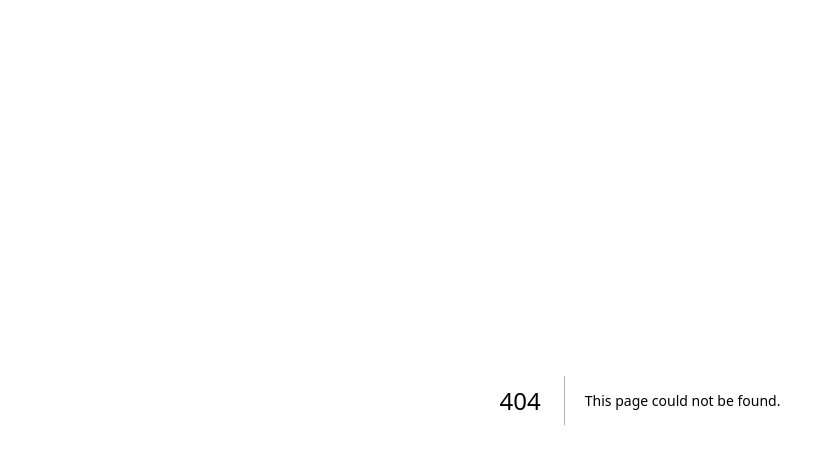
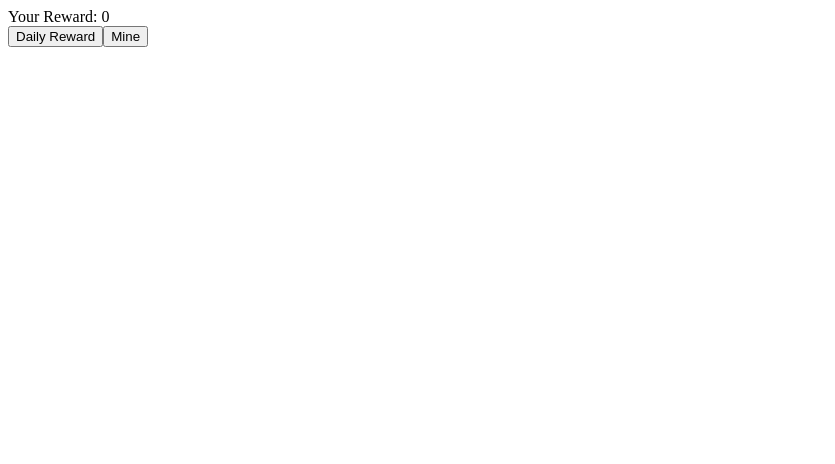
Before and after one commit to Ekehi/xp-earner-main, a Next.js app in the folder client/: page /ClaimReward in a window 1280 px wide. Before the commit this address had no page. Shown: the top 464 px of the page, without its empty margins (0-835 px from the left). Built offline with nearby package versions, Linux system fonts and the light colour scheme.

Commit message:
checkout

```diff
--- /dev/null
+++ b/client/src/pages/ClaimReward.js
@@ -0,0 +1,105 @@
+import React, { useState, useEffect } from 'react';
+import axios from 'axios';
+
+const Rewards = ({ userId }) => {
+  const [dailyNextClaim, setDailyNextClaim] = useState(null);
+  const [hour12NextClaim, set12HourNextClaim] = useState(null);
+  const [isLoading, setIsLoading] = useState(false);
+  const [timeLeft, setTimeLeft] = useState(43200); // 12 hours in seconds
+  const [claimAmount, setClaimAmount] = useState(0);
+
+  const claimDailyReward = async () => {
+    setIsLoading(true);
+    try {
+      const response = await axios.post('/api/rewards/claim-daily-reward', { userId });
+      if (response.data.success) {
+        alert(`You have received ${response.data.points} points!`);
+        setDailyNextClaim(new Date(response.data.nextDailyClaim));
+      } else {
+        alert(response.data.message);
+      }
+    } catch (error) {
+      console.error('Error claiming daily reward:', error);
+      alert('An error occurred. Please try again later.');
+    } finally {
+      setIsLoading(false);
+    }
+  };
+
+  const claim12HourReward = async () => {
+    setIsLoading(true);
+    try {
+      const response = await axios.post('/api/rewards/claim-12hour-reward', { userId });
+      if (response.data.success) {
+        alert(`You have received ${response.data.points} points!`);
+        set12HourNextClaim(new Date(response.data.next12HourClaim));
+        setClaimAmount(response.data.points);
+        setTimeLeft(43200); // Reset timer
+      } else {
+        alert(response.data.message);
+      }
+    } catch (error) {
+      console.error('Error claiming 12-hour reward:', error);
+      alert('An error occurred. Please try again later.');
+    } finally {
+      setIsLoading(false);
+    }
+  };
+
+  const calculateRemainingTime = (nextClaim) => {
+    const now = new Date();
+    const diff = nextClaim - now;
+    const hours = Math.floor(diff / (1000 * 60 * 60));
+    const minutes = Math.floor((diff % (1000 * 60 * 60)) / (1000 * 60));
+    const seconds = Math.floor((diff % (1000 * 60)) / 1000);
+    return `${hours}h ${minutes}m ${seconds}s`;
+  };
+
+  useEffect(() => {
+    const interval = setInterval(() => {
+      if (hour12NextClaim) {
+        const diff = Math.floor((hour12NextClaim - new Date()) / 1000);
+        setTimeLeft(diff > 0 ? diff : 0);
+      }
+    }, 1000);
+
+    return () => clearInterval(interval);
+  }, [hour12NextClaim]);
+
+  const formatTime = (seconds) => {
+    const hours = Math.floor(seconds / 3600);
+    const minutes = Math.floor((seconds % 3600) / 60);
+    const secs = seconds % 60;
+    return `${hours}h ${minutes}m ${secs}s`;
+  };
+
+  return (
+      <div className="flex flex-col items-center h-fit w-full mb-5 mt-4 mx-5">
+        <div className="w-full rounded-2xl h-fit relative mt-1 border-2 border-slate-900">
+          <div
+            className="relative h-9 rounded-xl bg-gradient-to-r from-gray-300 via-pink-400 to-blue-900"
+            style={{ width: `${(timeLeft / 43200) * 100}%` }}
+          ></div>
+          <span className="absolute inset-0 flex justify-center items-center text-white font-bold">
+            {timeLeft === 43200 ? `Your Reward: ${claimAmount}` : formatTime(timeLeft)}
+          </span>
+        </div>
+
+
+      <div className="relative w-full flex flex-row justify-between">
+        <button
+          className="text-white font-bold py-2 px-4 rounded-full mt-4 border-solid border-white bg-yellow-500 hover:bg-transparent border-s-2"
+          onClick={claimDailyReward} disabled={(dailyNextClaim && dailyNextClaim > new Date()) || isLoading}>
+          Daily Reward {dailyNextClaim && dailyNextClaim > new Date() && `in ${calculateRemainingTime(dailyNextClaim)}`}
+        </button>
+        <button
+          className="text-white font-bold py-2 px-4 rounded-full mt-4 border-solid border-white bg-yellow-500 hover:bg-transparent border-s-2"
+          onClick={claim12HourReward} disabled={(hour12NextClaim && hour12NextClaim > new Date()) || isLoading}>
+          Mine {hour12NextClaim && hour12NextClaim > new Date() && `in ${calculateRemainingTime(hour12NextClaim)}`}
+        </button>
+      </div>
+    </div >
+  );
+};
+
+export default Rewards;
--- a/client/src/pages/Homepage/homepage.js
+++ b/client/src/pages/Homepage/homepage.js
@@ -3,7 +3,7 @@ import { React, useEffect, useState } from 'react';
 import { AppRoot, Avatar } from '@telegram-apps/telegram-ui';
 import axios from 'axios';
 import './Style.css';
-import Countdown from '../coutdown';
+import ClaimReward from '../ClaimReward';
 import '@telegram-apps/telegram-ui/dist/styles.css';
 
 function App() {
@@ -125,7 +125,7 @@ function App() {
                 </div>
 
                 <div className="container absolute mt-3 mx-auto p-4 bottom-6">
-                    <Countdown
+                    <ClaimReward
                         onPointClaim={handlePointClaim} minClaim={minClaim} maxClaim={maxClaim} />
                 </div>
             </div>
```
Also changed, not shown: client/src/pages/coutdown.js (deleted, +0 -81 lines).
